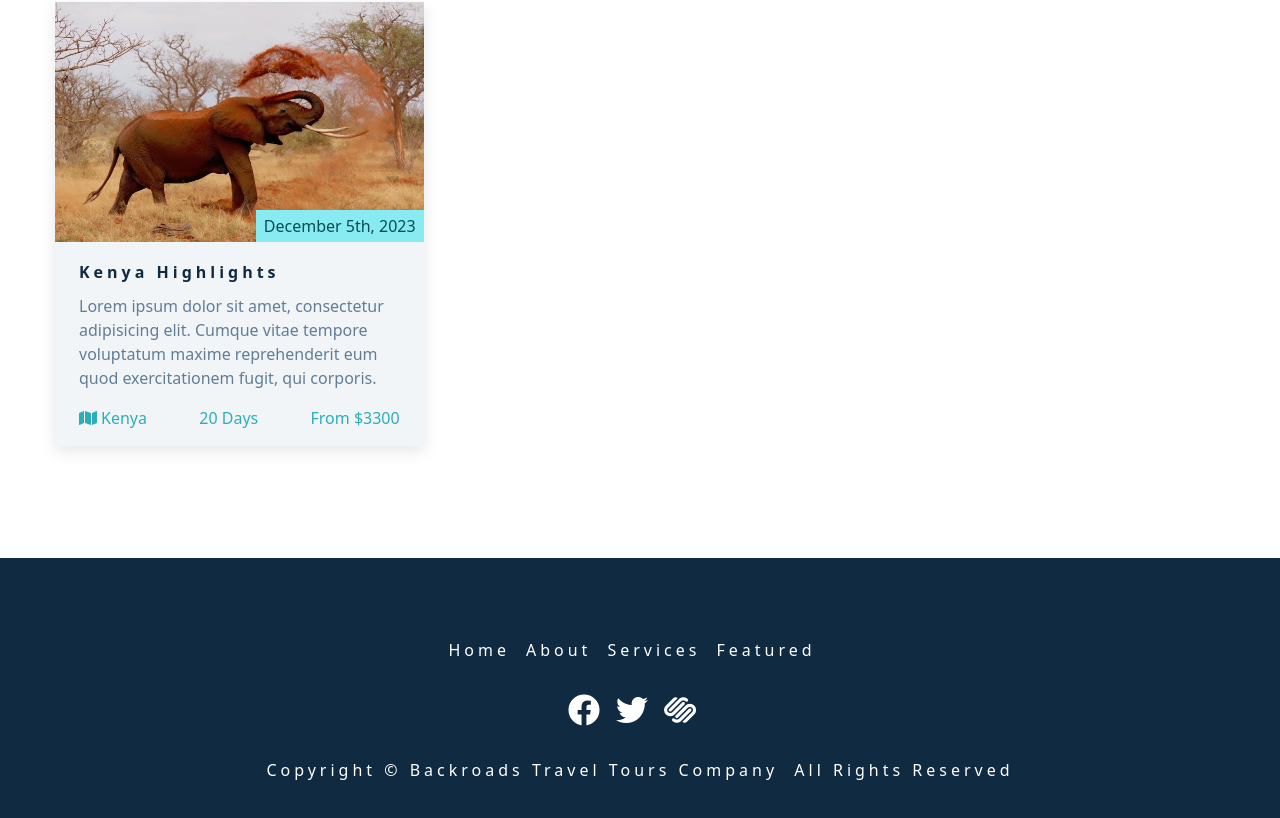
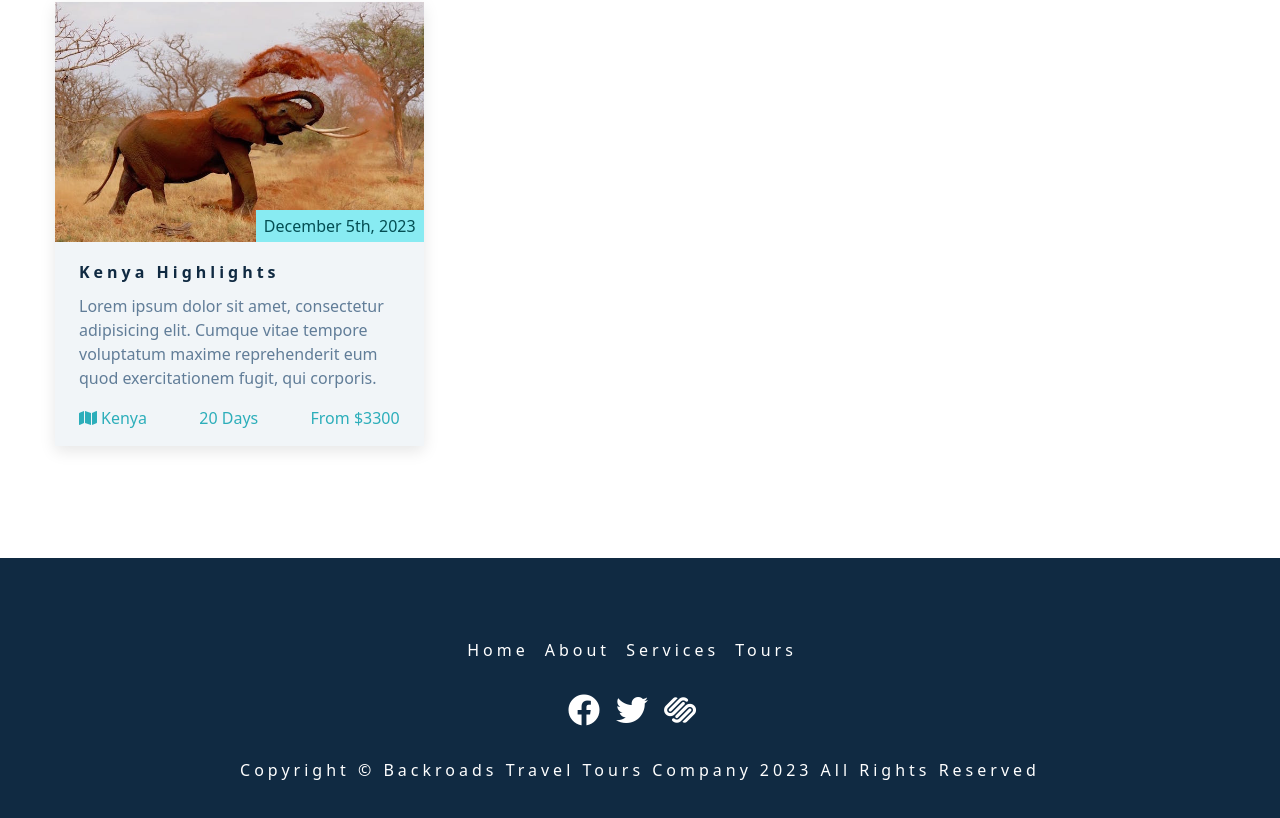
Before and after one commit to Mnyu/backroads-app, a JavaScript app: page / in a window 1280 px wide. Shown: the part 2561-3379 px from the top of the page. Built offline with nearby package versions, Linux system fonts and the light colour scheme; the HTML template or start-up script is replaced by a standard one.

Commit message:
reactify footer component

```diff
--- a/src/components/Footer.js
+++ b/src/components/Footer.js
@@ -1,60 +1,40 @@
+import { pageLinks, socialLinks } from '../data';
+
 const Footer = () => {
   return (
     <footer className='section footer'>
       <ul className='footer-links'>
-        <li>
-          <a href='#home' className='footer-link'>
-            home
-          </a>
-        </li>
-        <li>
-          <a href='#about' className='footer-link'>
-            about
-          </a>
-        </li>
-        <li>
-          <a href='#services' className='footer-link'>
-            services
-          </a>
-        </li>
-        <li>
-          <a href='#featured' className='footer-link'>
-            featured
-          </a>
-        </li>
+        {pageLinks.map((link) => {
+          const { id, href, text } = link;
+          return (
+            <li key={id}>
+              <a href={href} className='footer-link'>
+                {text}
+              </a>
+            </li>
+          );
+        })}
       </ul>
       <ul className='footer-icons'>
-        <li>
-          <a
-            href='https://www.twitter.com'
-            target='_blank'
-            className='footer-icon'
-          >
-            <i className='fab fa-facebook'></i>
-          </a>
-        </li>
-        <li>
-          <a
-            href='https://www.twitter.com'
-            target='_blank'
-            className='footer-icon'
-          >
-            <i className='fab fa-twitter'></i>
-          </a>
-        </li>
-        <li>
-          <a
-            href='https://www.twitter.com'
-            target='_blank'
-            className='footer-icon'
-          >
-            <i className='fab fa-squarespace'></i>
-          </a>
-        </li>
+        {socialLinks.map((link) => {
+          const { id, href, icon } = link;
+          return (
+            <li key={id}>
+              <a
+                href={href}
+                target='_blank'
+                rel='noreferrer'
+                className='footer-icon'
+              >
+                <i className={icon}></i>
+              </a>
+            </li>
+          );
+        })}
       </ul>
       <p className='copyright'>
         copyright &copy; Backroads travel tours company
-        <span id='date'></span> all rights reserved
+        <span id='date'>{new Date().getFullYear()}</span> all rights reserved
       </p>
     </footer>
   );
```
